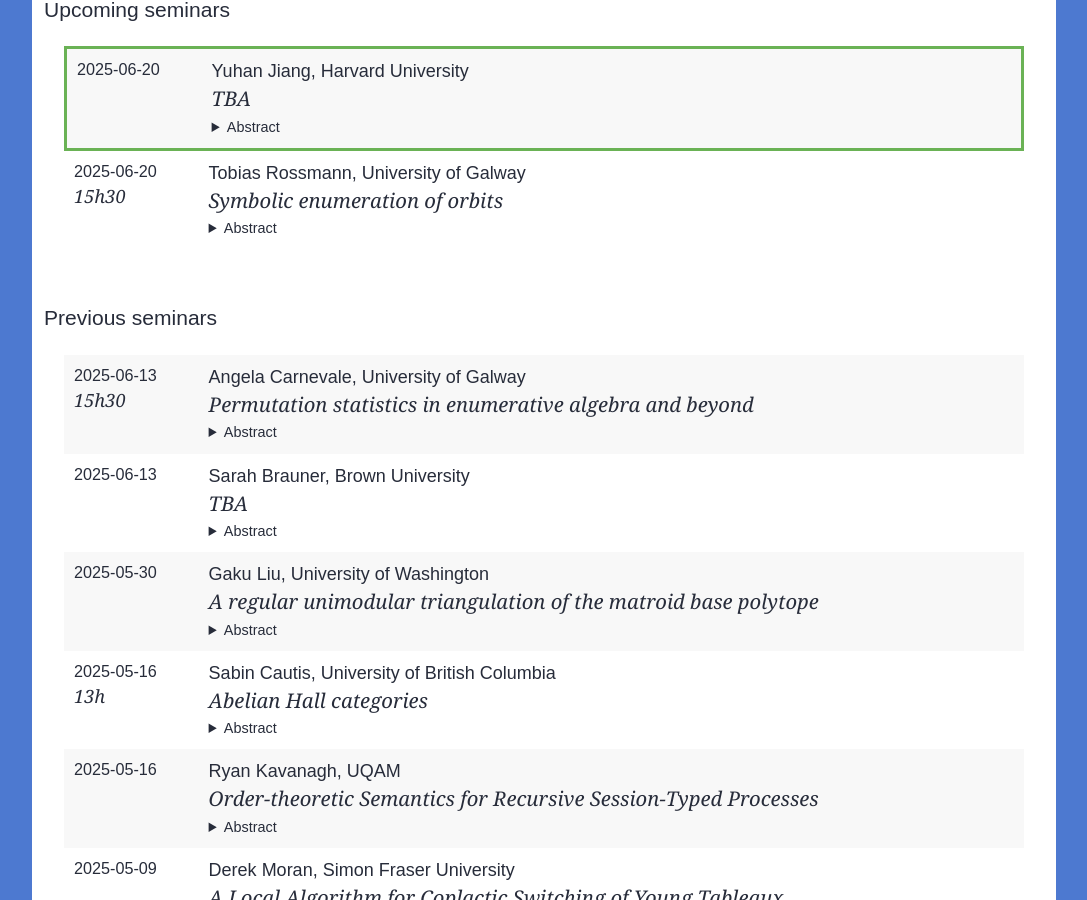
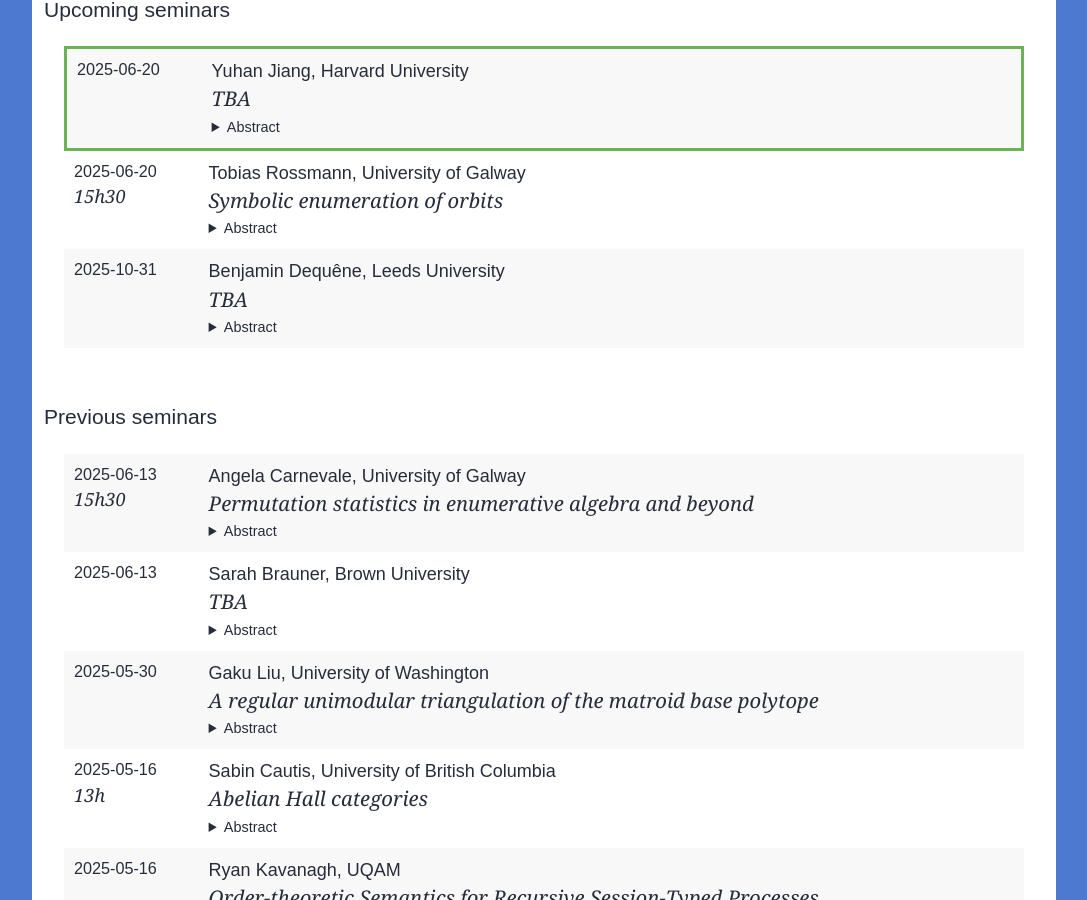
Before and after one commit to lacim-uqam/lacim-uqam.github.io, a Jekyll site: the page built from en/seminar.md, in a window 1280 px wide and 900 px high, scrolled down 813 px. Shown: the whole window, without its empty margins (96-1183 px from the left). Built offline with Jekyll 4.4.1, drawn with Linux system fonts in a browser that asks for light colours; formulas are drawn with MathJax 3; our own code applies the rules of GitHub Pages for plain Markdown files.

Commit message:
Update lacim-seminar.yml

```diff
--- a/_data/lacim-seminar.yml
+++ b/_data/lacim-seminar.yml
@@ -1,3 +1,11 @@
+- speaker: Benjamin Dequêne
+  affiliation: Leeds University
+  title: >
+    TBA
+  date: 2025-10-31
+  abstract: >
+    TBA
+
 - speaker: Tobias Rossmann
   affiliation: University of Galway
   title: >
```
